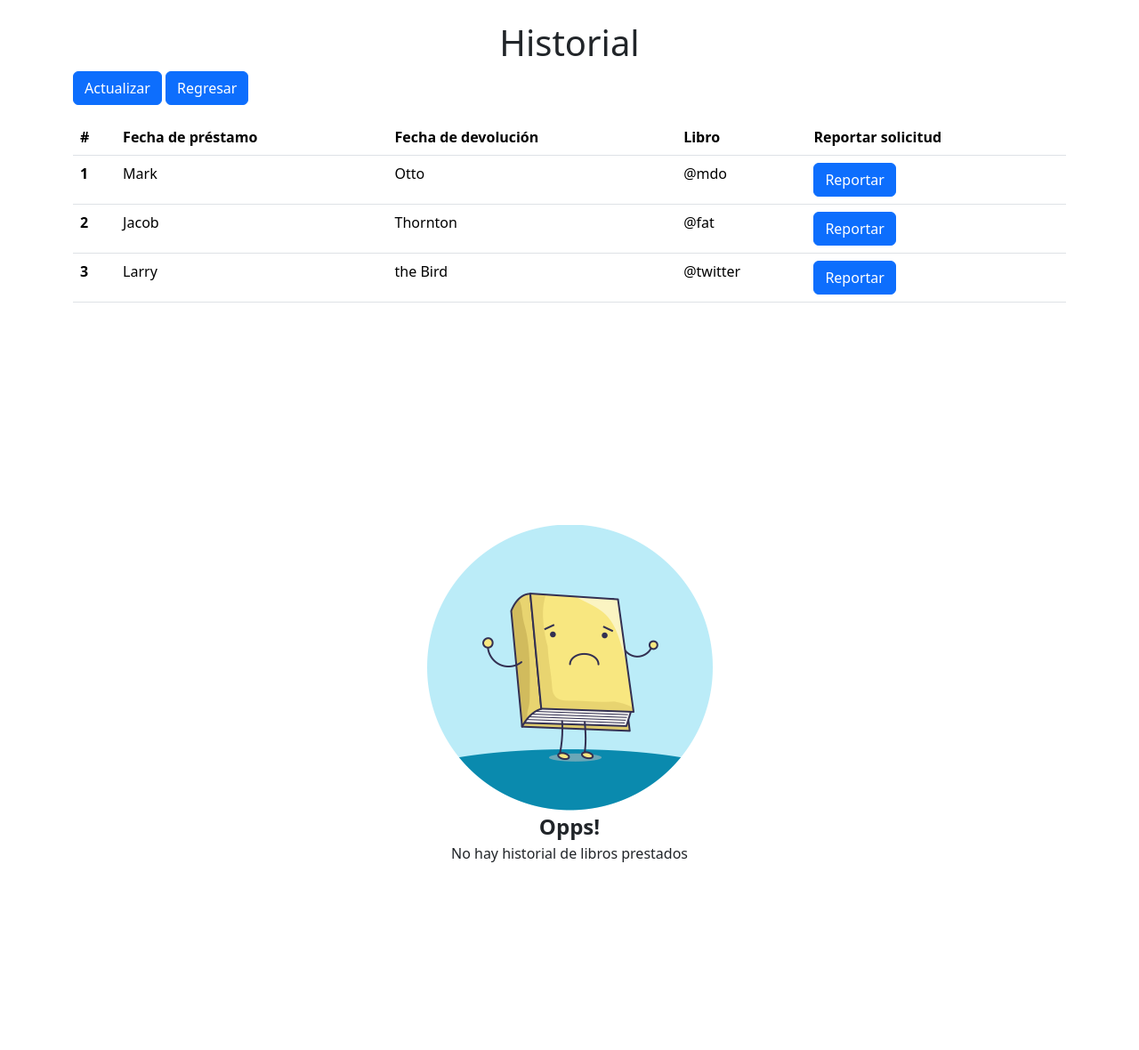
After one commit to AngelloFD/biblioteca_online, a Django app: page /soliUser/ in a window 1280 px wide. The commit adds this page. Shown: the whole page at 89% size. Run offline with Django 4.2, Linux system fonts and the light colour scheme; the visitor is signed in with stand-in values (Sample User, id 1).

Commit message:
Front Solicitudes

```diff
--- /dev/null
+++ b/biblioteca_online/static/css/soli.css
@@ -0,0 +1,11 @@
+.error-text {
+    font-size: 1.5em;
+    font-weight: bold;
+}
+.center-content {
+    display: flex;
+    flex-direction: column;
+    align-items: center;
+    justify-content: center;
+    height: 100vh;
+}
--- a/biblioteca_online/templates/templates-base/core-base.html
+++ b/biblioteca_online/templates/templates-base/core-base.html
@@ -63,7 +63,7 @@
               <a class="nav-link text-dark dropdown-toggle" id="navbarDropdown" role="button" data-bs-toggle="dropdown" aria-expanded="false">{{ user }}</a>
               <ul class="dropdown-menu" aria-labelledby="navbarDropdown">
                 <li>
-                  <a class="dropdown-item" href="#!">Mis solicitudes</a>
+                  <a class="dropdown-item" href="\soliUser">Mis solicitudes</a>
                 </li>
                 <li>
                   <a class="dropdown-item" href="\confUsuario">Configuración</a>
--- /dev/null
+++ b/biblioteca_online/templates/usuario/solicitudUser.html
@@ -0,0 +1,56 @@
+{% extends "templates-base/user-base.html" %}
+{% load static %}
+{% block style %}
+    <!-- SimpleLightbox plugin CSS-->
+    <link type="text/css" rel="stylesheet" href="\static\css\soli.css" />
+{% endblock style %}
+{% block body %}
+<div class="container my-4">
+    <h1 class="text-center">Historial</h1>
+    <div class="d-flex flex-column align-items-start">
+        <div>
+            <button class="btn btn-primary" type = "button" >Actualizar</button>
+            <a class="btn btn-primary" href = "{% url 'core:frontendmain' %}">Regresar</a>
+        </div>
+        <table class="table mt-3 mx-auto">
+            <thead class="thead-dark">
+                <tr>
+                    <th scope="col">#</th>
+                    <th scope="col">Fecha de préstamo</th>
+                    <th scope="col">Fecha de devolución</th>
+                    <th scope="col">Libro</th>
+                    <th scope="col">Reportar solicitud</th>
+                </tr>
+            </thead>
+            <tbody>
+                <tr>
+                    <th scope="row">1</th>
+                    <td>Mark</td>
+                    <td>Otto</td>
+                    <td>@mdo</td>
+                    <td><button class="btn btn-primary">Reportar</button></td>
+                </tr>
+                <tr>
+                    <th scope="row">2</th>
+                    <td>Jacob</td>
+                    <td>Thornton</td>
+                    <td>@fat</td>
+                    <td><button class="btn btn-primary">Reportar</button></td>
+                </tr>
+                <tr>
+                    <th scope="row">3</th>
+                    <td>Larry</td>
+                    <td>the Bird</td>
+                    <td>@twitter</td>
+                    <td><button class="btn btn-primary">Reportar</button></td>
+                </tr>
+            </tbody>
+        </table>
+    </div>
+</div>
+<div class="container center-content">
+    <img src="/static/image/libro_error.png" alt="Error Image">
+    <label class="error-text">Opps!</label>
+    <label>No hay historial de libros prestados</label>
+</div>
+{% endblock body%}
--- a/biblioteca_online/usuario/urls.py
+++ b/biblioteca_online/usuario/urls.py
@@ -9,4 +9,5 @@ urlpatterns = [
    path('register', views.register, name="user_register"),
    path('', views.home_page, name="welcome_page"),
    path('confUsuario/', views.conf_user, name="configure_page"),
+   path('soliUser/', views.solicitud_user, name="solicitud_user"),
 ]
--- a/biblioteca_online/usuario/views.py
+++ b/biblioteca_online/usuario/views.py
@@ -66,3 +66,8 @@ def conf_user(request):
         return render(request,'usuario/confUser.html')
     else:
         return render(request, 'usuario/login.html')
+def solicitud_user(request):
+    if request.user.is_authenticated:
+        return render(request,'usuario/solicitudUser.html')
+    else:
+        return render(request, 'usuario/login.html')
```
Also changed, not shown: biblioteca_online/static/image/libro_error.png (added), biblioteca_online/static/image/libros.jpg (added).
